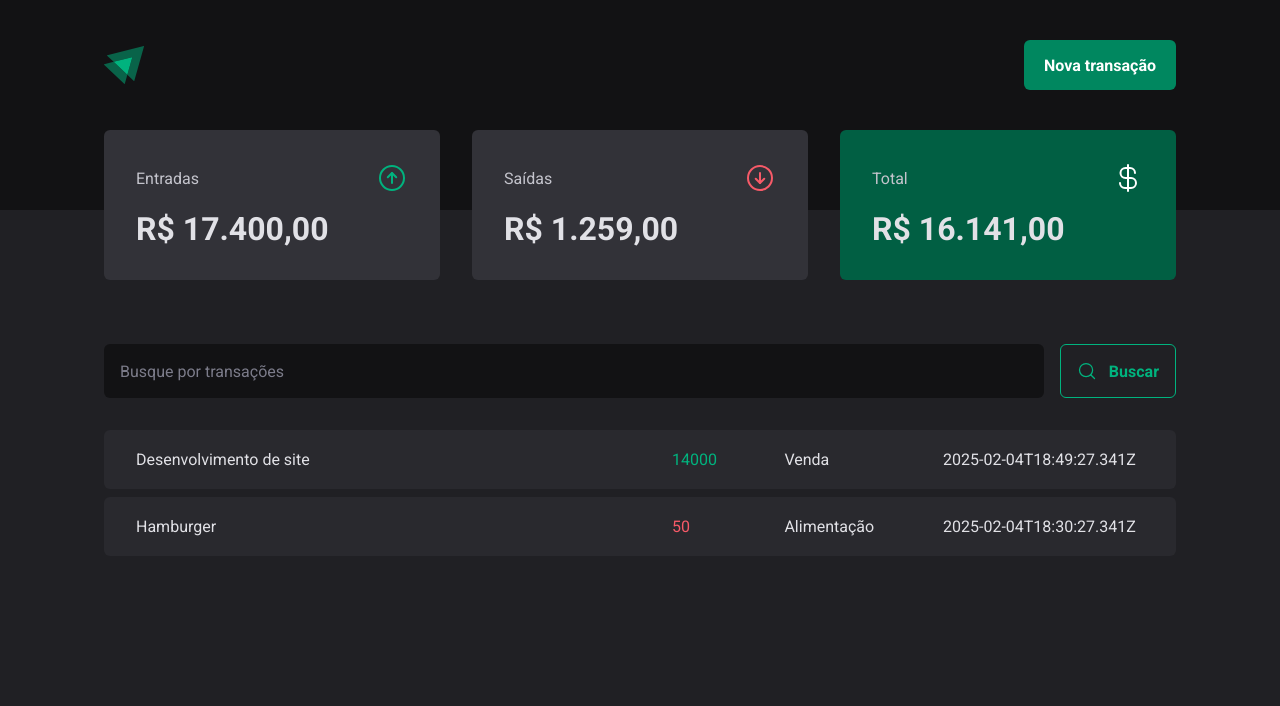
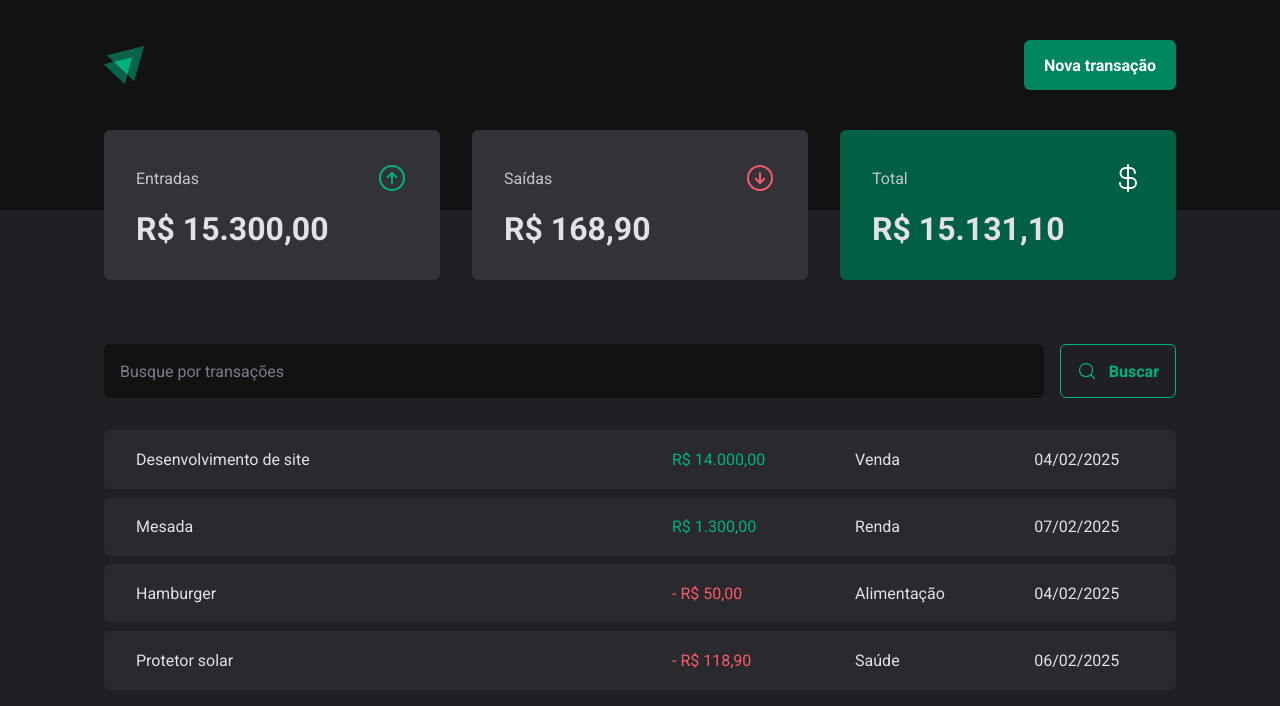
Before and after one commit to theleally/dt-money, a React (Vite) app: page / in a window 1280 px wide. Shown: the top 706 px of the page. Built offline with nearby package versions, Linux system fonts and the light colour scheme; data requests are answered from the project's data file.

Commit message:
calc, format and hook Summary

```diff
--- a/server.json
+++ b/server.json
@@ -10,11 +10,27 @@
     },
     {
       "id": 2,
+      "description": "Mesada",
+      "type": "income",
+      "category": "Renda",
+      "price": 1300,
+      "createdAt": "2025-02-07T16:49:27.341Z"
+    },
+    {
+      "id": 3,
       "description": "Hamburger",
       "type": "outcome",
       "category": "Alimentação",
       "price": 50,
       "createdAt": "2025-02-04T18:30:27.341Z"
+    },
+    {
+      "id": 4,
+      "description": "Protetor solar",
+      "type": "outcome",
+      "category": "Saúde",
+      "price": 118.90,
+      "createdAt": "2025-02-06T18:50:27.341Z"
     }
   ]
 }
--- a/src/components/Summary/index.tsx
+++ b/src/components/Summary/index.tsx
@@ -1,7 +1,11 @@
 import { ArrowCircleDown, ArrowCircleUp, CurrencyDollar } from "phosphor-react";
 import { SummaryCard, SummaryContainer } from "./styles";
+import { priceFormatter } from "../../utils/formatter";
+import { useSummary } from "../../hooks/useSummary";
 
 export function Summary() {
+  const summary = useSummary();
+
   return (
     <SummaryContainer>
       <SummaryCard>
@@ -10,7 +14,7 @@ export function Summary() {
           <ArrowCircleUp size={32} color="#00b37e"/>
         </header>
 
-        <strong>R$ 17.400,00</strong>
+        <strong>{priceFormatter.format(summary.income)}</strong>
       </SummaryCard>
 
       <SummaryCard>
@@ -19,7 +23,7 @@ export function Summary() {
           <ArrowCircleDown size={32} color="#f75a68"/>
         </header>
 
-        <strong>R$ 1.259,00</strong>
+        <strong>{priceFormatter.format(summary.outcome)}</strong>
       </SummaryCard>
 
       <SummaryCard variant="green">
@@ -28,7 +32,7 @@ export function Summary() {
           <CurrencyDollar size={32} color="#fff"/>
         </header>
 
-        <strong>R$ 16.141,00</strong>
+        <strong>{priceFormatter.format(summary.total)}</strong>
       </SummaryCard>
     </SummaryContainer>
   )
--- /dev/null
+++ b/src/hooks/useSummary.ts
@@ -0,0 +1,27 @@
+import { useContext } from "react";
+import { TransactionsContext } from "../contexts/TransactionsContext";
+
+export function useSummary() {
+  const { transactions } = useContext(TransactionsContext);
+
+  const summary = transactions.reduce(
+    (acc, transaction) => {
+      if (transaction.type === "income") {
+        acc.income += transaction.price;
+        acc.total += transaction.price;
+      } else {
+        acc.outcome += transaction.price;
+        acc.total -= transaction.price;
+      }
+
+      return acc;
+    },
+    {
+      income: 0,
+      outcome: 0,
+      total: 0,
+    }
+  );
+
+  return summary;
+}
--- a/src/pages/Transactions/index.tsx
+++ b/src/pages/Transactions/index.tsx
@@ -4,6 +4,7 @@ import { Summary } from "../../components/Summary";
 import { SearchForm } from "./components/SearchForm";
 import { PriceHighLight, TransactionsContainer, TransactionsTable } from "./styles";
 import { TransactionsContext } from "../../contexts/TransactionsContext";
+import { dateFormatter, priceFormatter } from "../../utils/formatter";
 
 
 export function Transactions() {
@@ -23,9 +24,13 @@ export function Transactions() {
               return (
                 <tr key={transaction.id}>
                   <td width="50%">{transaction.description}</td>
-                  <td><PriceHighLight variant={transaction.type}>{transaction.price}</PriceHighLight></td>
+                  <td>
+                    <PriceHighLight variant={transaction.type}>
+                      {transaction.type === "outcome" && "- "}
+                      {priceFormatter.format(transaction.price)}
+                    </PriceHighLight></td>
                   <td>{transaction.category}</td>
-                  <td>{transaction.createdAt}</td>
+                  <td>{dateFormatter.format(new Date(transaction.createdAt))}</td>
                 </tr>
               )
             })}
--- /dev/null
+++ b/src/utils/formatter.ts
@@ -0,0 +1,6 @@
+export const dateFormatter = new Intl.DateTimeFormat("pt-BR");
+
+export const priceFormatter = new Intl.NumberFormat("pt-BR", {
+  style: "currency",
+  currency: "BRL",
+})
```
